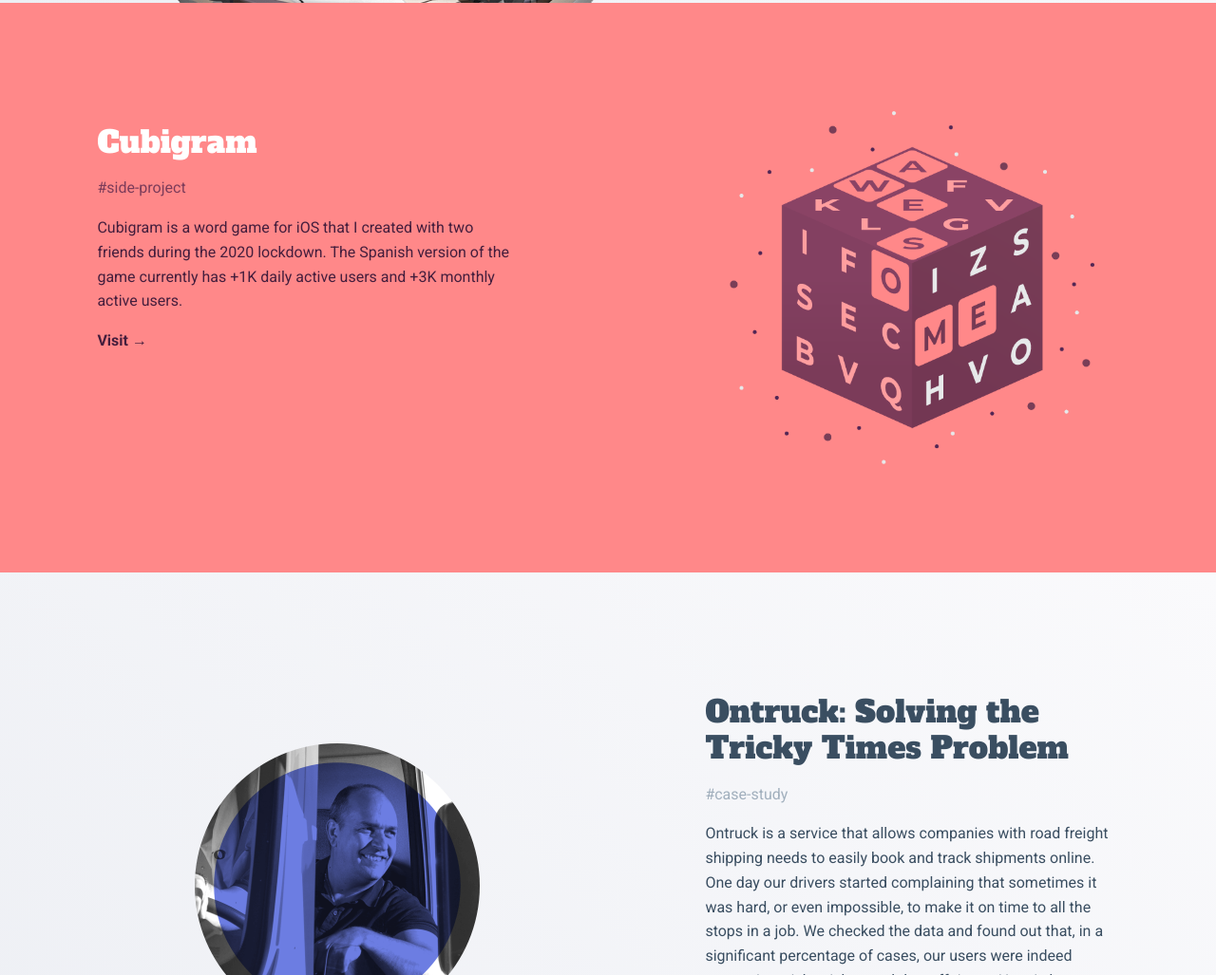
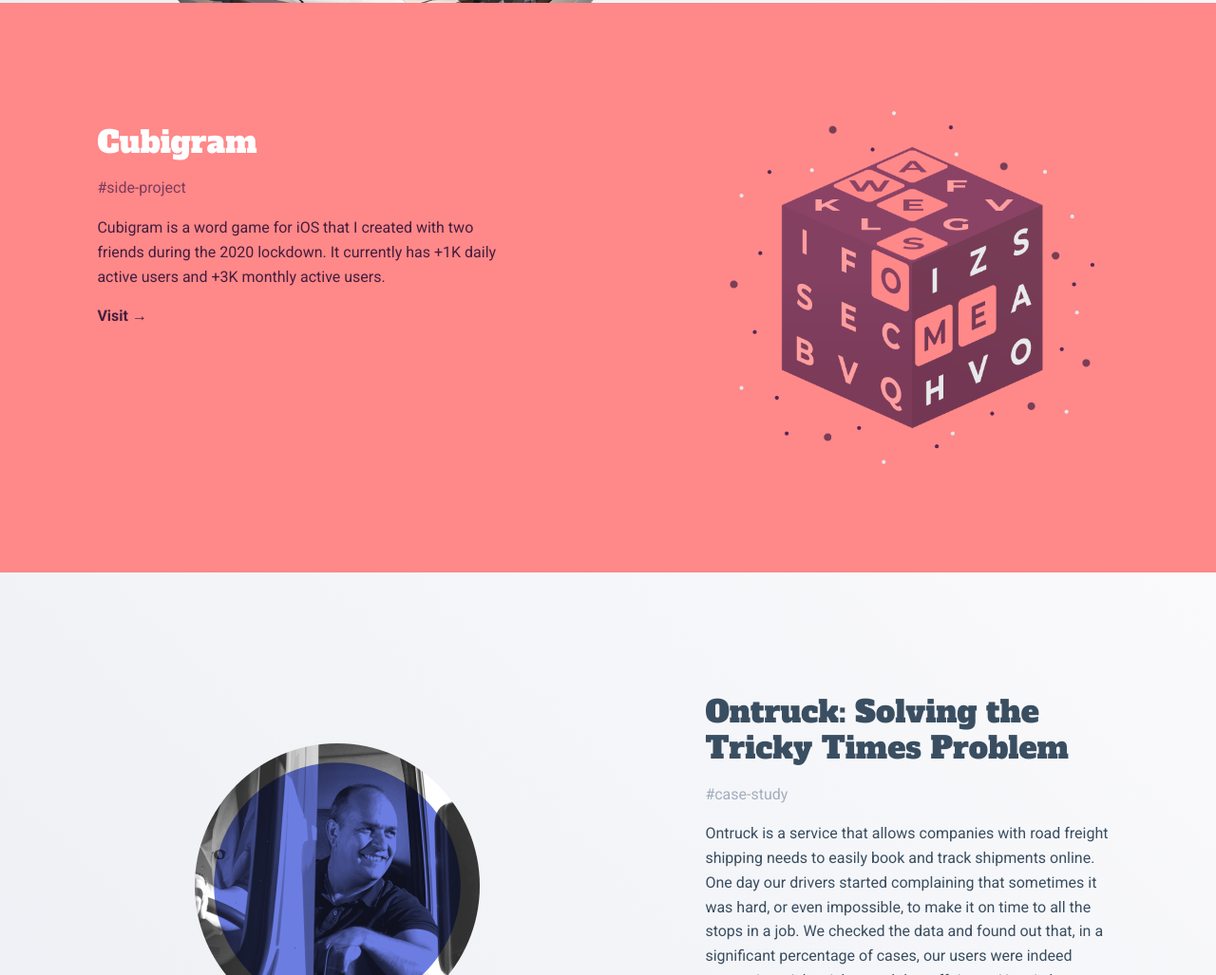
Before and after one commit to carlos-sanchez/carlos-sanchez.github.io, a plain HTML site: page index.html in a window 1280 px wide. Shown: the part 1262-2289 px from the top of the page at 95% size. Drawn offline with nearby package versions, Linux system fonts and the light colour scheme; files that its build step writes are made by us from their sources.

```diff
--- a/index.html
+++ b/index.html
@@ -182,7 +182,7 @@
             <li>#side-project</li>
           </ul>
           <p>
-            Cubigram is a word game for iOS that I created with two friends during the 2020 lockdown. The Spanish version of the game currently has +1K daily active users and +3K monthly active users.
+            Cubigram is a word game for iOS that I created with two friends during the 2020 lockdown. It currently has +1K daily active users and +3K monthly active users.
           </p>
           <a href="https://cubigram.app" class="project-list__item__info__read-more" title="Visit" target="_blank">Visit<span aria-hidden="true"> &rarr;</span></a>
         </div>
```
